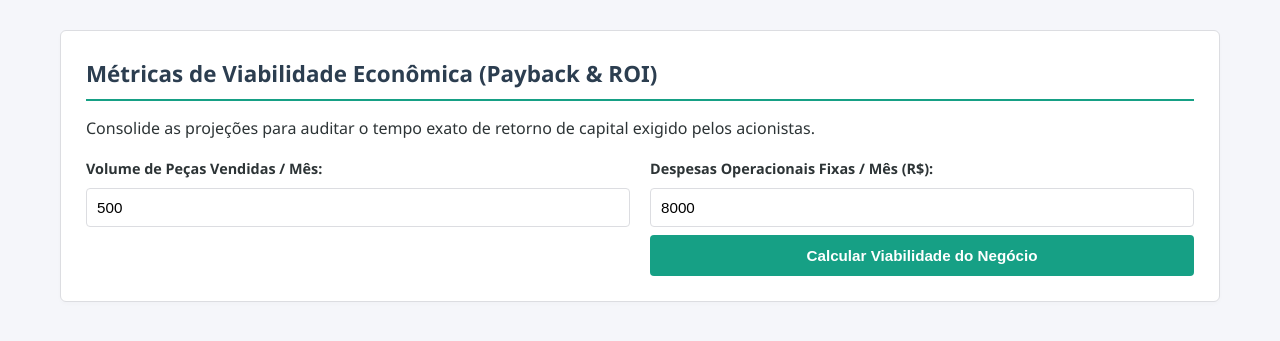
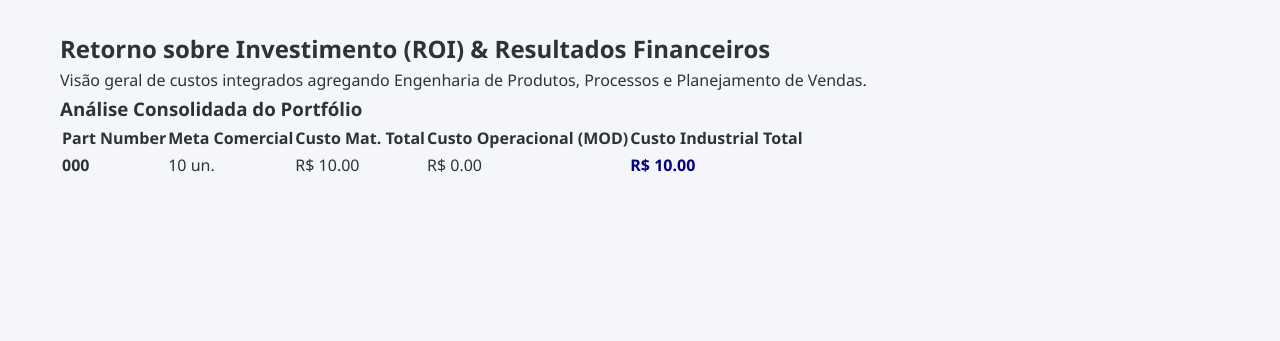
Before and after one commit to ProfRenatoPereira/admplan, a Flask app: page /retorno in a window 1280 px wide. Shown: the part 189-530 px from the top of the page. Run offline with Flask 3, Linux system fonts and the light colour scheme; tables that the repository leaves empty hold one stand-in row (values such as "Sample post").

Commit message:
Update retorno.html

```diff
--- a/templates/retorno.html
+++ b/templates/retorno.html
@@ -1,23 +1,29 @@
 {% extends 'base.html' %}
+{% block content %}
+<h2>Retorno sobre Investimento (ROI) & Resultados Financeiros</h2>
+<p>Visão geral de custos integrados agregando Engenharia de Produtos, Processos e Planejamento de Vendas.</p>
 
-{% block title %}Tempo de Retorno - TERCEIRO ADM ASSOCIADOS{% endblock %}
-
-{% block content %}
-<section class="card" aria-labelledby="tit-retorno">
-    <h2 id="tit-retorno">Métricas de Viabilidade Econômica (Payback & ROI)</h2>
-    <p>Consolide as projeções para auditar o tempo exato de retorno de capital exigido pelos acionistas.</p>
-
-    <div class="grid-form">
-        <div class="form-group">
-            <label for="retVendasMensais">Volume de Peças Vendidas / Mês:</label>
-            <input type="number" id="retVendasMensais" value="500">
-        </div>
-        <div class="form-group">
-            <label for="retDespesasFixas">Despesas Operacionais Fixas / Mês (R$):</label>
-            <input type="number" id="retDespesasFixas" value="8000">
-            <button onclick="calcularTempoRetorno()" class="btn-primary">Calcular Viabilidade do Negócio</button>
-        </div>
-    </div>
-    <div id="resultadoRetorno" class="result-box" style="display:none;" role="region" aria-live="polite"></div>
-</section>
+<h3>Análise Consolidada do Portfólio</h3>
+<table>
+    <thead>
+        <tr>
+            <th>Part Number</th>
+            <th>Meta Comercial</th>
+            <th>Custo Mat. Total</th>
+            <th>Custo Operacional (MOD)</th>
+            <th>Custo Industrial Total</th>
+        </tr>
+    </thead>
+    <tbody>
+        {% for ind in indicadores %}
+        <tr>
+            <td><strong>{{ ind.part_number }}</strong></td>
+            <td>{{ ind.quantidade_meta }} un.</td>
+            <td>R$ {{ "%.2f"|format(ind.mat_total * ind.quantidade_meta) }}</td>
+            <td>R$ {{ "%.2f"|format(ind.mod_total * ind.quantidade_meta) }}</td>
+            <td style="color: navy; font-weight: bold;">R$ {{ "%.2f"|format((ind.mat_total + ind.mod_total) * ind.quantidade_meta) }}</td>
+        </tr>
+        {% endfor %}
+    </tbody>
+</table>
 {% endblock %}
```
